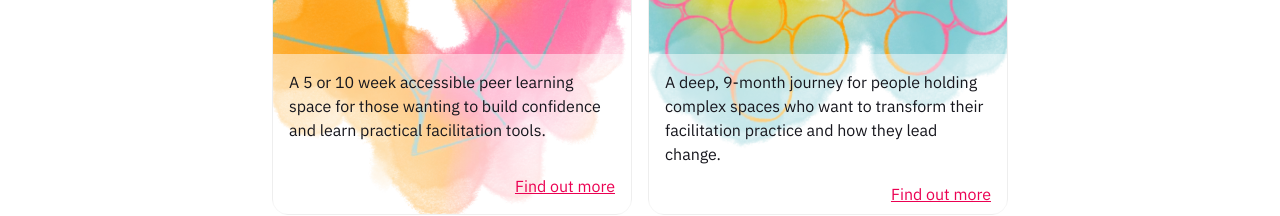
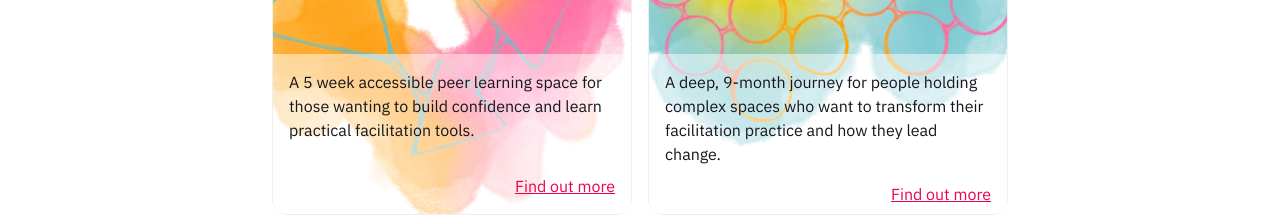
Before and after one commit to cookiewolf/holding-space, a SvelteKit app: page / in a window 1280 px wide. Shown: the part 685-901 px from the top of the page. Built offline with nearby package versions, Linux system fonts and the light colour scheme.

Commit message:
Update description duration from 10 weeks to 5 weeks

```diff
--- a/src/routes/+page.svelte
+++ b/src/routes/+page.svelte
@@ -20,7 +20,7 @@
 			</div>
 			<div class="glass">
 				<p>
-					A 5 or 10 week accessible peer learning space for those wanting to build confidence and
+					A 5 week accessible peer learning space for those wanting to build confidence and
 					learn practical facilitation tools.
 				</p>
 				<a href={resolve('/holding-space-short-series')}>Find out more</a>
```
